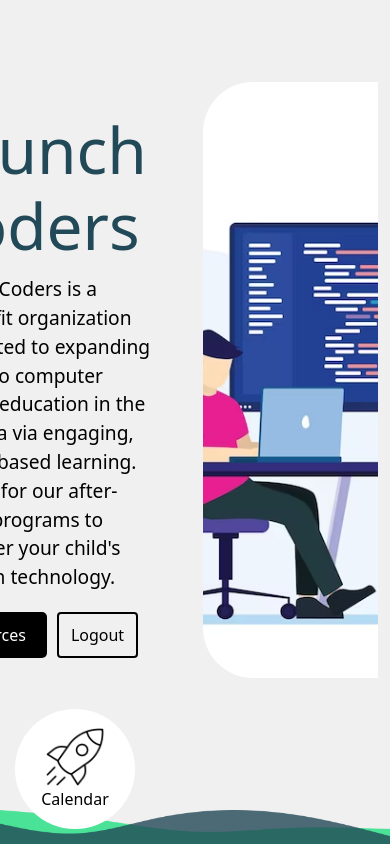
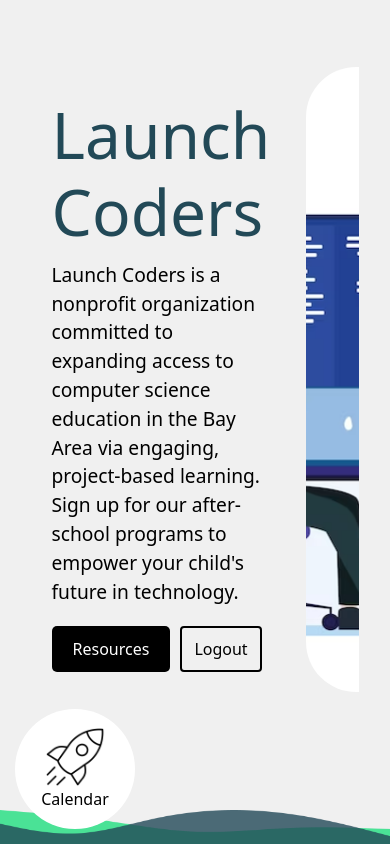
Before and after one commit to babelnoah/Launch-Coders, a Flask app: page /home in a window 390 px wide. Run offline with Flask 3, Linux system fonts and the light colour scheme.

Commit message:
Final Changes #2

```diff
--- a/app.py
+++ b/app.py
@@ -48,7 +48,7 @@ def signup():
             db_session.add(new_user)
             db_session.commit()
             session['username'] = new_user.username
-            return redirect(url_for('calendar'))
+            return redirect(url_for('home'))
     return render_template('login.html')
 
 # Route for handling logout
--- a/static/styles/style.css
+++ b/static/styles/style.css
@@ -9,6 +9,8 @@
 
 .container {
     max-width: 1000px;
+    width: 90%;
+    margin: 0 auto;
 }
 
 .curve-image {
@@ -263,9 +265,13 @@ label {
 @media (max-width: 992px) {
     .background-image {
         width: 100%;
-        border-radius: 0;
-        height: 50vh;
+        max-width: 100%;
+        height: auto;
+        object-fit: cover;
+        border-top-left-radius: 50px;
+        border-bottom-left-radius: 50px;
     }
+
 
     .content-column {
         margin-left: 0;
@@ -317,10 +323,9 @@ label {
 }
 
 .content-column {
-    position: relative;
-    margin-left: 10px;
-    margin-left: -6.5rem;
-    overflow-wrap: break-word;
+    width: 100%;
+    box-sizing: border-box;
+    padding: 0 20px;
 }
 /* Body */
 
```
Also changed, not shown: models.db.
